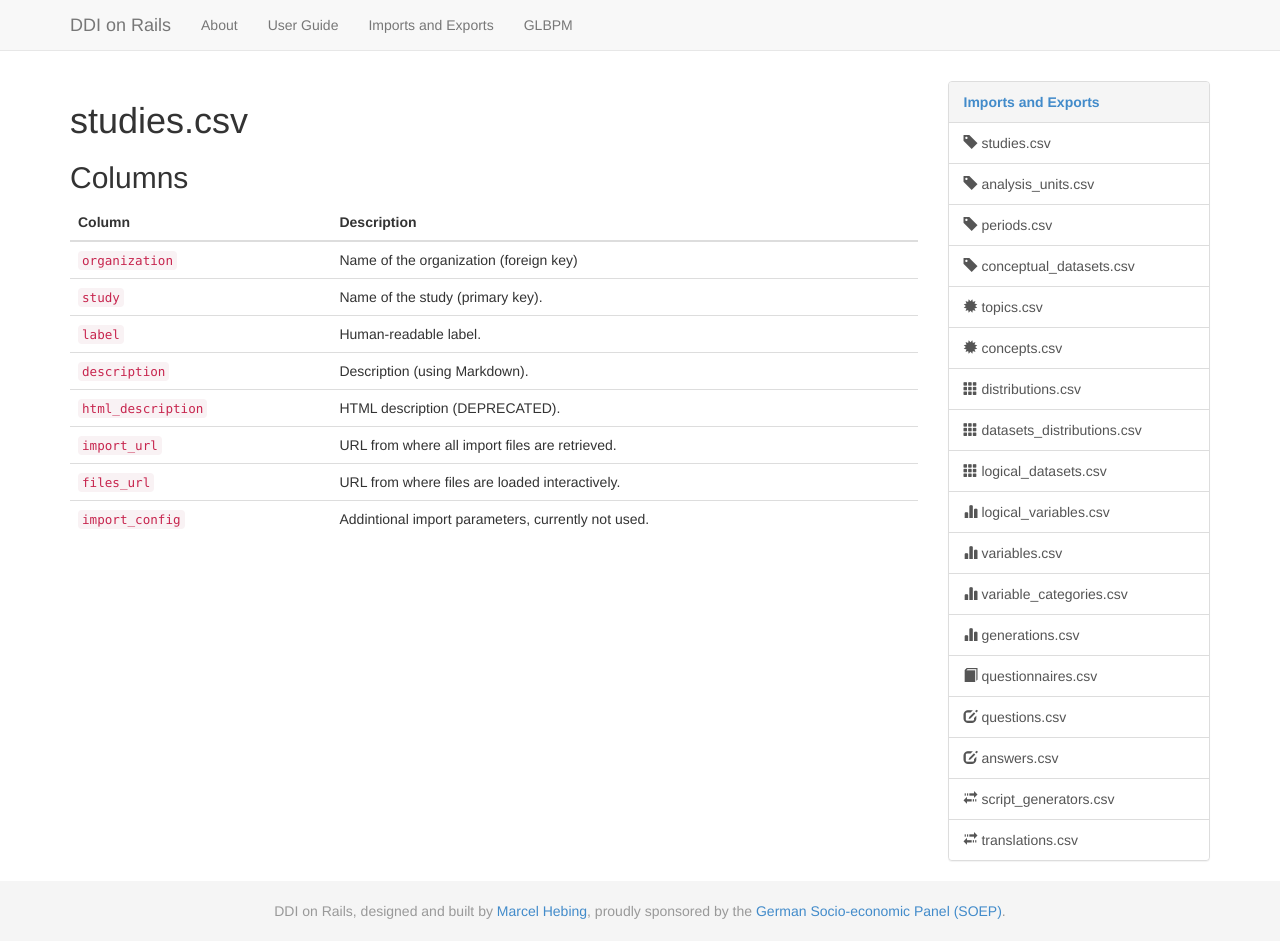
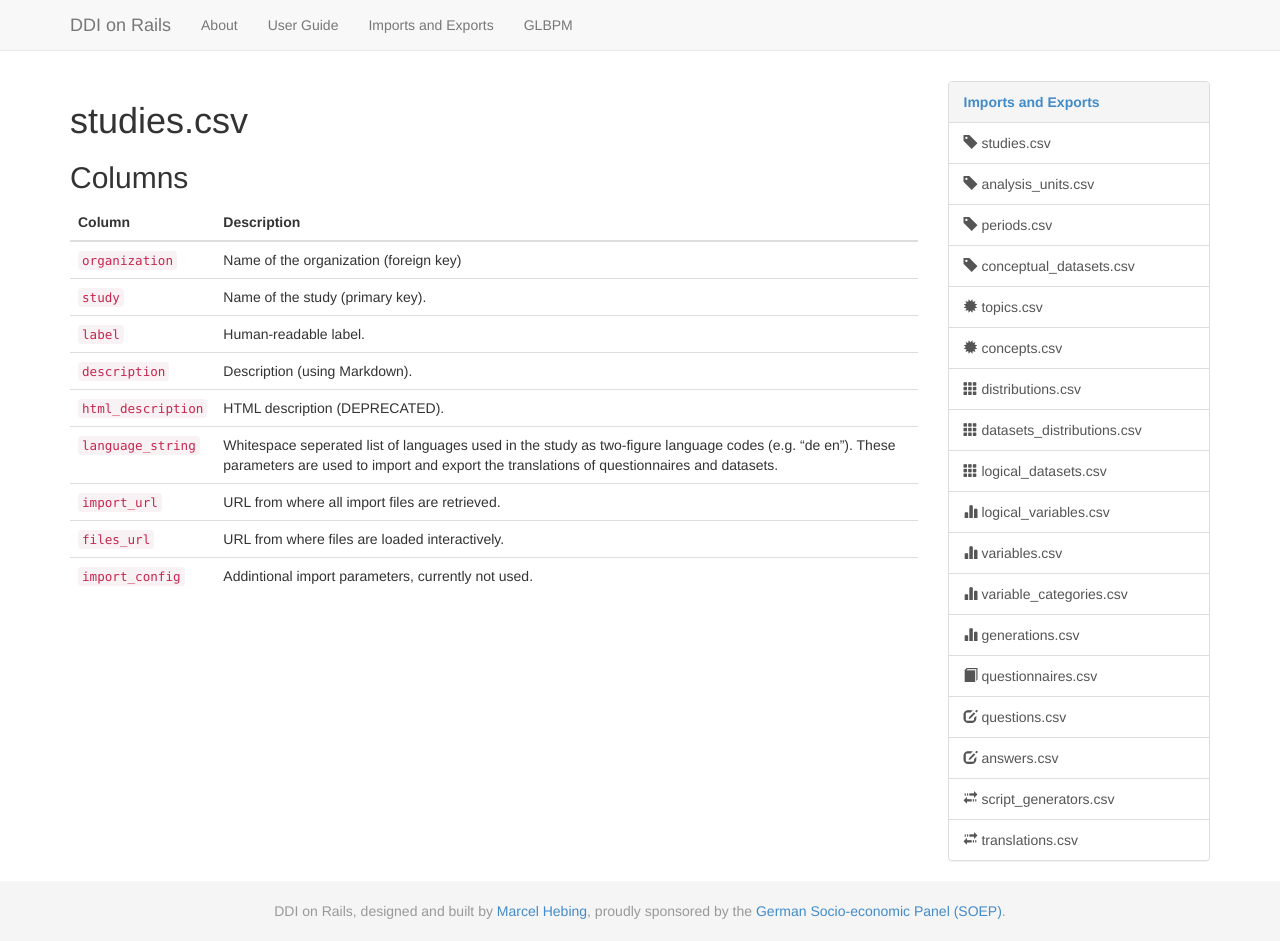
Before and after one commit to ddionrails/ddionrails.github.io, a Jekyll site: the page built from imports/studies_csv.markdown, in a window 1280 px wide. Built offline with Jekyll 4.4.1, drawn with Linux system fonts in a browser that asks for light colours.

Commit message:
Minor update

```diff
--- a/imports/studies_csv.markdown
+++ b/imports/studies_csv.markdown
@@ -16,6 +16,7 @@ Column | Description
 `label` | Human-readable label.
 `description` | Description (using Markdown).
 `html_description` | HTML description (DEPRECATED).
+`language_string` | Whitespace seperated list of languages used in the study as two-figure language codes (e.g. "de en"). These parameters are used to import and export the translations of questionnaires and datasets.
 `import_url` | URL from where all import files are retrieved.
 `files_url` | URL from where files are loaded interactively.
 `import_config` | Addintional import parameters, currently not used.
```
